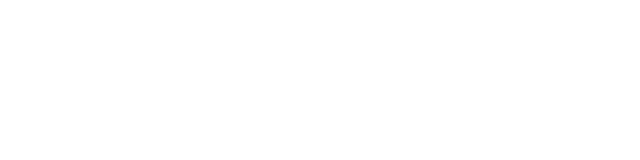
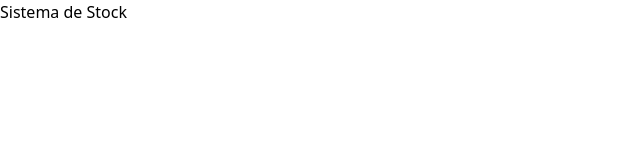
Before and after one commit to Gleison-dev/stock-frontend, a React (Vite) app: page / in a window 1280 px wide. Shown: the top 160 px of the page, without its empty margins (0-640 px from the left). Built offline with nearby package versions, Linux system fonts and the light colour scheme.

Commit message:
feat: adding title on home

```diff
--- a/src/pages/Home/index.jsx
+++ b/src/pages/Home/index.jsx
@@ -1,7 +1,11 @@
 export default function Home() {
   return (
     <>
-      <section></section>
+      <section>
+        <div>
+          <h1>Sistema de Stock</h1>
+        </div>
+      </section>
     </>
-  )
+  );
 }
```
